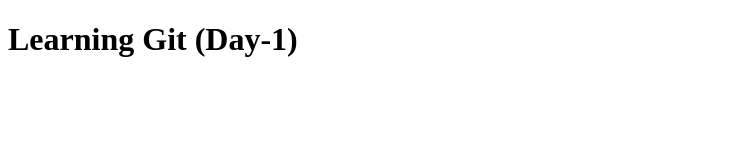
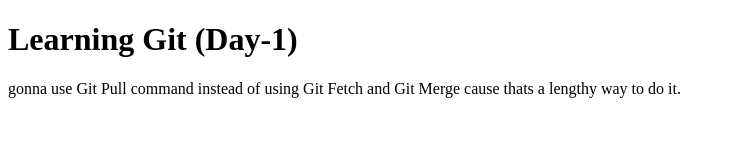
Before and after one commit to PrateekBisht701/00_learning-git, a plain HTML site: page index.html in a window 1280 px wide. Shown: the whole page, without its empty margins (0-735 px from the left). Drawn offline with Linux system fonts and the light colour scheme.

Commit message:
add para in index.html

```diff
--- a/index.html
+++ b/index.html
@@ -8,5 +8,6 @@
 </head>
 <body>
     <h1>Learning Git (Day-1)</h1>
+    <p>gonna use Git Pull command instead of using Git Fetch and Git Merge cause thats a lengthy way to do it.</p>
 </body>
 </html>
```
